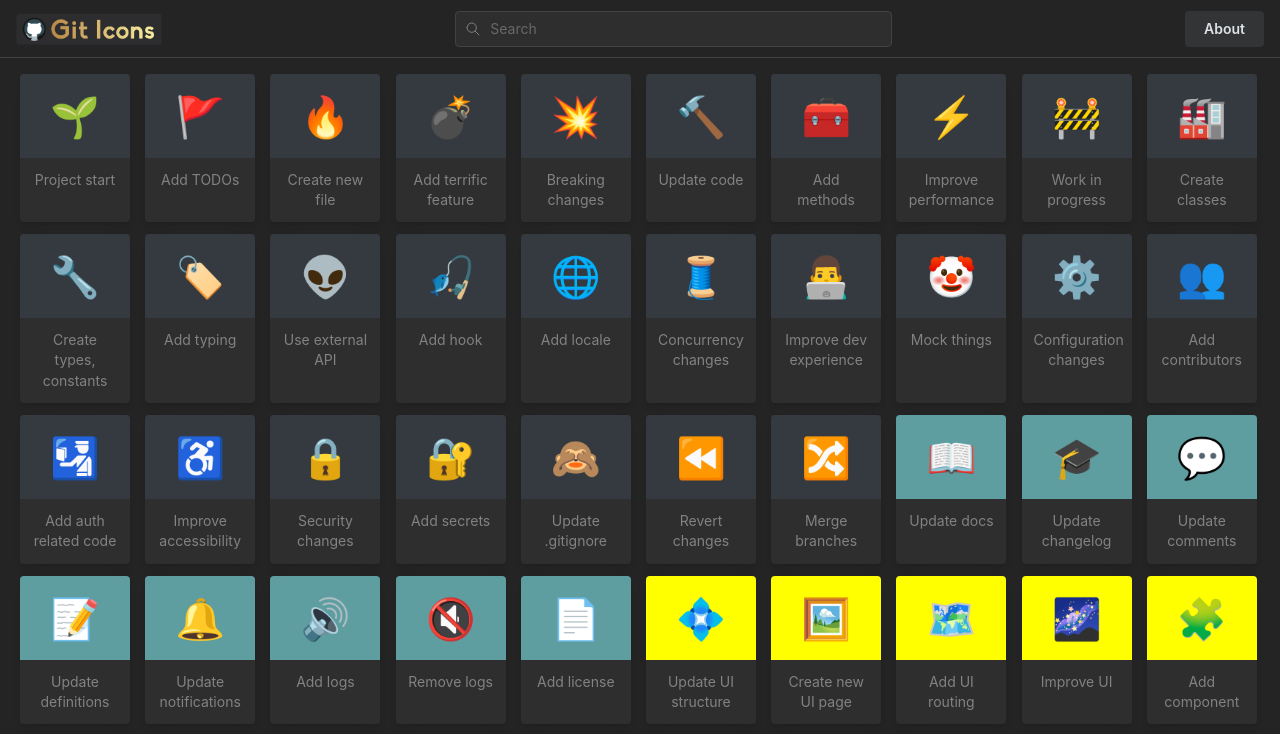
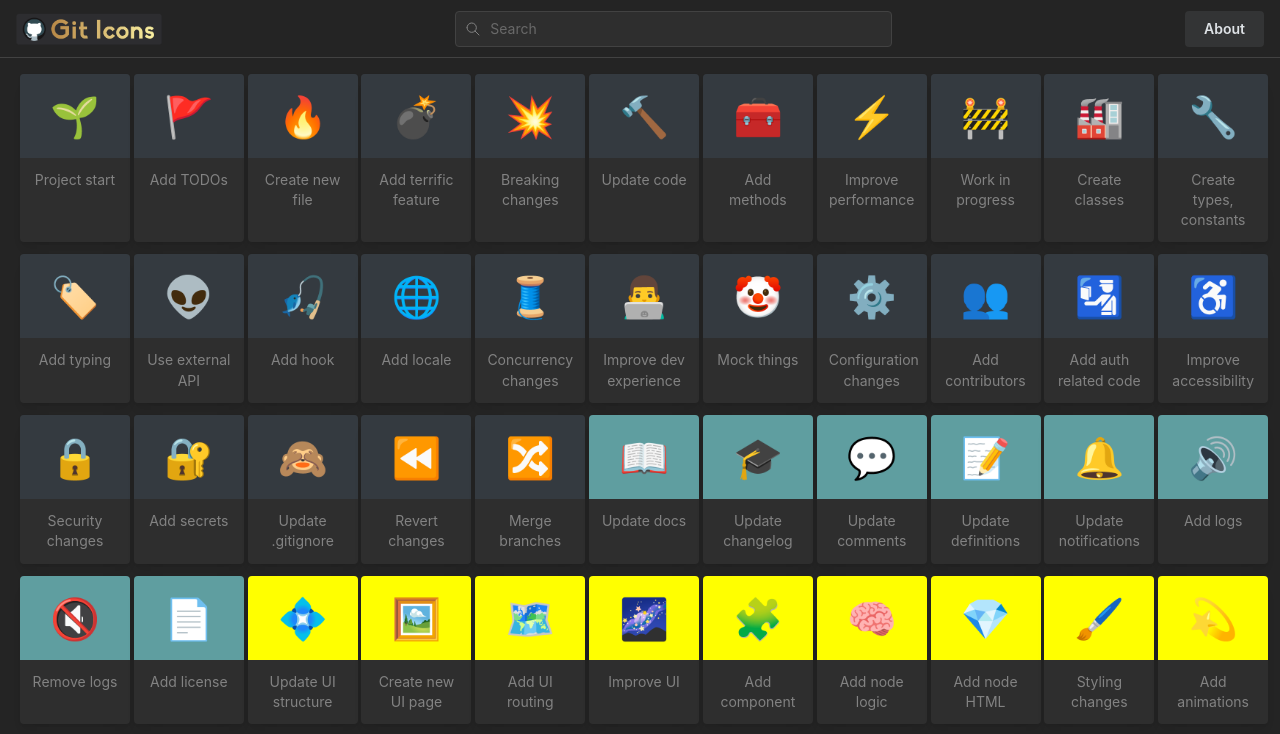
Before and after one commit to EdoardoGruppi/GitIcons, a React (Vite) app: page / in a window 1280 px wide. Shown: the top 734 px of the page. Built offline with nearby package versions, Linux system fonts and the light colour scheme.

Commit message:
📱 Improve responsive design and column calculation

```diff
--- a/src/cards/cards.tsx
+++ b/src/cards/cards.tsx
@@ -17,7 +17,12 @@ export function Cards() {
   );
 
   function getNumberCols(): number {
-    return Math.floor(window.innerWidth / 16 / 7.8);
+    const cardWidth = 100
+    // Gap: sm equals to 14 px, xs, to 12 px
+    const gap = 14
+    // cardWidth * nCard + (nCard - 1) * gap = innerWidth
+    const nCard = (window.innerWidth - gap) / (cardWidth + gap)
+    return Math.floor(nCard);
   }
 
   window.addEventListener("resize", () => {
--- a/src/copyCard/copyCard.module.css
+++ b/src/copyCard/copyCard.module.css
@@ -14,7 +14,7 @@
 }
 
 .card:hover {
-  transform: scale(1.03);
+  transform: scale(1.07);
 }
 
 .card:after {
@@ -27,7 +27,7 @@
   margin-left: -20px !important;
   margin-top: -120%;
   opacity: 0;
-  transition: all 0.6s;
+  transition: all 0.9s;
 }
 
 .card:active:after {
```
